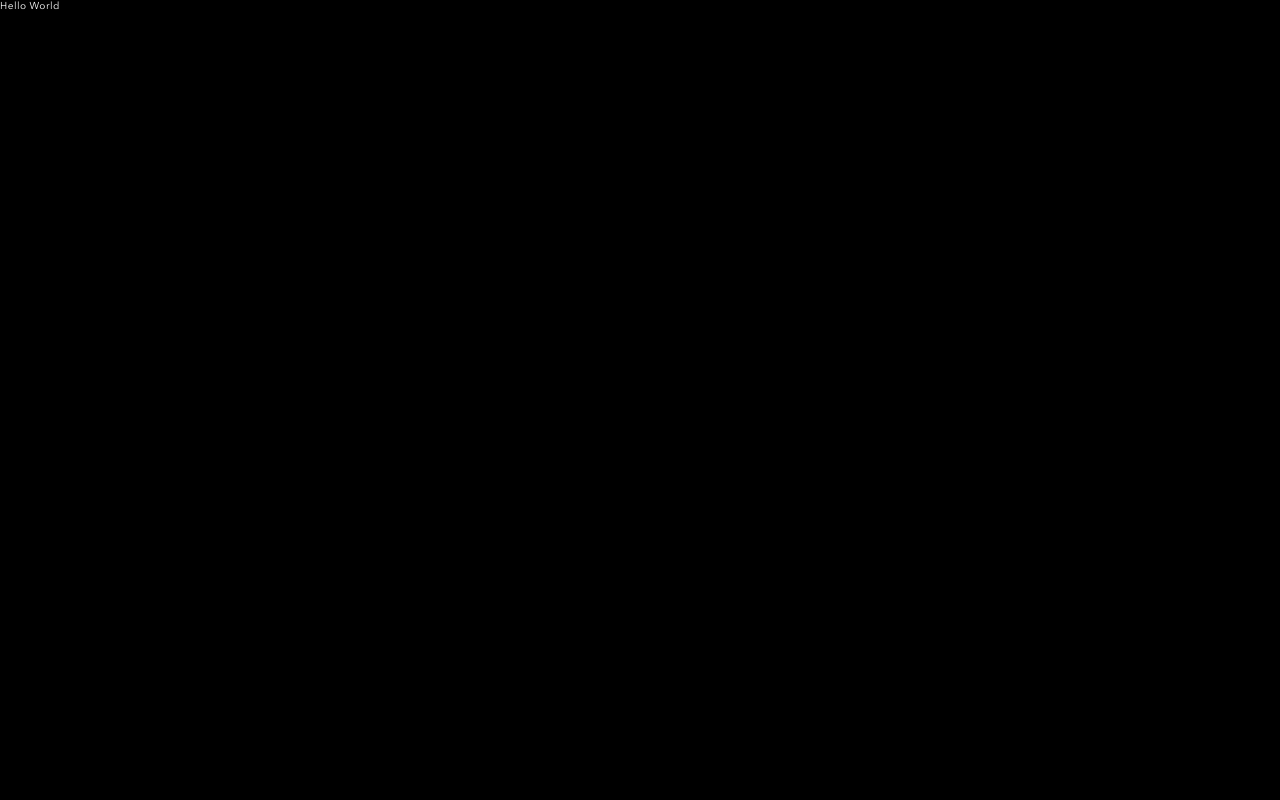
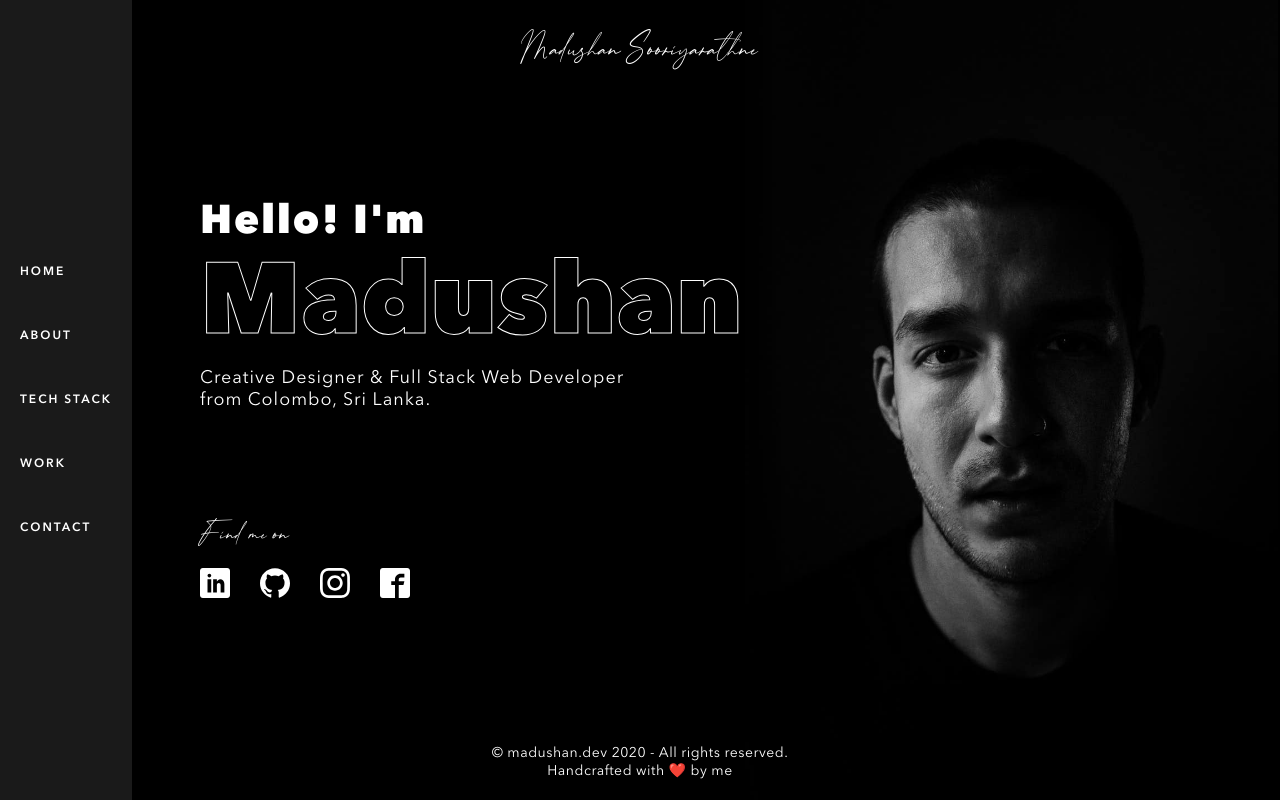
Before and after one commit to madushan-sooriyarathne/madushan-portfolio, a Next.js app: page / in a window 1280 px wide. Built offline with nearby package versions, Linux system fonts and the light colour scheme.

Commit message:
added HeroBanner component to index.js

```diff
--- a/pages/index.js
+++ b/pages/index.js
@@ -1,5 +1,12 @@
+import HeroBanner from "../components/layout/hero-banner/HeroBanner";
+import Page from "../components/layout/page/Page";
+
 const Home = () => {
-  return <div>Hello World</div>;
+  return (
+    <Page>
+      <HeroBanner />
+    </Page>
+  );
 };
 
 export default Home;
```
